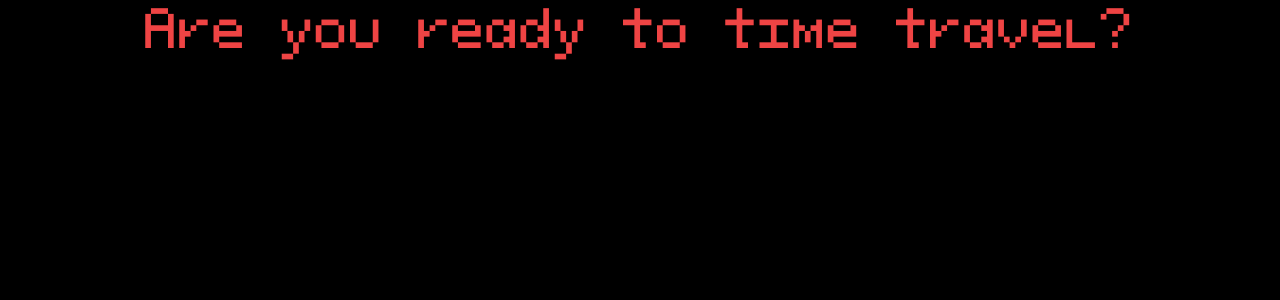
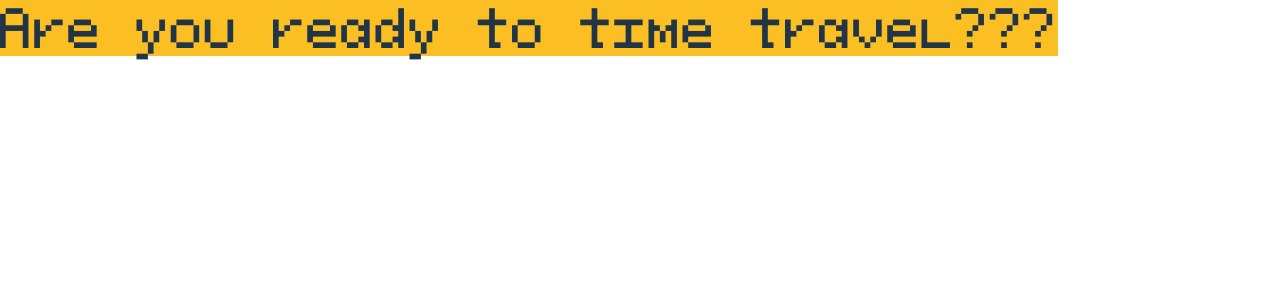
Before and after one commit to AnastasiaKaldi/Timeless, a React (Vite) app: page / in a window 1280 px wide. Shown: the top 300 px of the page. Built offline with nearby package versions, Linux system fonts and the light colour scheme.

Commit message:
Deployment Test

```diff
--- a/src/App.css
+++ b/src/App.css
@@ -9,9 +9,7 @@
 }
 
 #root {
-
+  height: 100%;
   margin: 0;
   padding: 0;
-  text-align: center;
-  height: 100%;
 }
--- a/src/App.jsx
+++ b/src/App.jsx
@@ -1,17 +1,11 @@
-// import HomePage from "../src/HomePage.jsx";
+import HomePage from "../src/HomePage.jsx";
 import "./App.css";
 
 function App() {
   return (
-    <>
-      {/* <HomePage /> */}
-
-      <div className="bg-black">
-        <h1 className="text-red-500" style={{ fontFamily: "Pixeloid" }}>
-          Are you ready to time travel?
-        </h1>
-      </div>
-    </>
+    <div>
+      <HomePage />
+    </div>
   );
 }
 
--- a/src/HomePage.jsx
+++ b/src/HomePage.jsx
@@ -2,9 +2,9 @@ import "./App.css";
 
 function App() {
   return (
-    <div className="bg-black">
-      <h1 className="text-white" style={{ fontFamily: "Pixeloid" }}>
-        Vite + React
+    <div className="bg-amber-400 w-full h-full">
+      <h1 className="" style={{ fontFamily: "Pixeloid" }}>
+        Are you ready to time travel???
       </h1>
     </div>
   );
--- a/src/index.css
+++ b/src/index.css
@@ -6,19 +6,15 @@
   font-family: Inter, system-ui, Avenir, Helvetica, Arial, sans-serif;
   line-height: 1.5;
   font-weight: 400;
+
   color-scheme: light dark;
   color: rgba(255, 255, 255, 0.87);
   background-color: #242424;
+
   font-synthesis: none;
   text-rendering: optimizeLegibility;
   -webkit-font-smoothing: antialiased;
   -moz-osx-font-smoothing: grayscale;
-}
-
-html, body {
-  margin: 0;
-  padding: 0;
-  height: 100%; /* Set both to 100% height */
 }
 
 a {
@@ -26,17 +22,16 @@ a {
   color: #646cff;
   text-decoration: inherit;
 }
-
 a:hover {
   color: #535bf2;
 }
 
 body {
+  margin: 0;
   display: flex;
   place-items: center;
-  justify-content: center;
   min-width: 320px;
-  background-color: #000; /* Background black for the full page */
+  min-height: 00vh;
 }
 
 h1 {
@@ -55,11 +50,9 @@ button {
   cursor: pointer;
   transition: border-color 0.25s;
 }
-
 button:hover {
   border-color: #646cff;
 }
-
 button:focus,
 button:focus-visible {
   outline: 4px auto -webkit-focus-ring-color;
@@ -70,11 +63,9 @@ button:focus-visible {
     color: #213547;
     background-color: #ffffff;
   }
-
   a:hover {
     color: #747bff;
   }
-
   button {
     background-color: #f9f9f9;
   }
```
